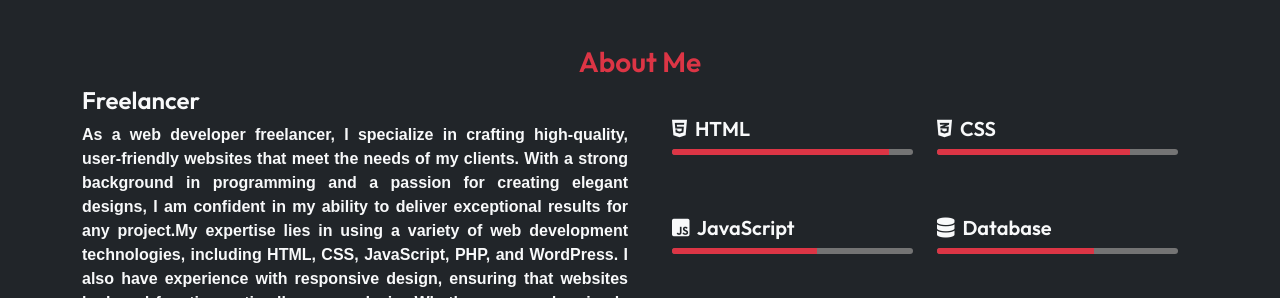
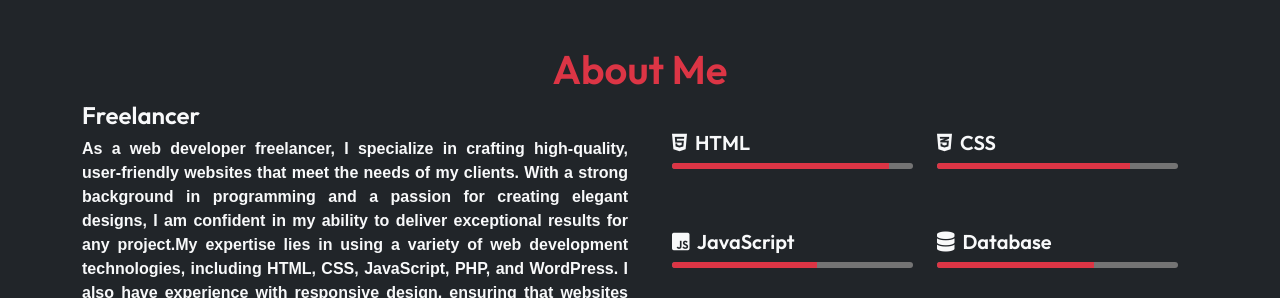
Before and after one commit to Adam26114/ZweAungNaingPortfolio, a plain HTML site: page index.html in a window 1280 px wide. Shown: the part 380-678 px from the top of the page. Drawn offline with nearby package versions, Linux system fonts and the light colour scheme; a web font is replaced by a local one.

Commit message:
8 Mar 2023

```diff
--- a/index.html
+++ b/index.html
@@ -120,7 +120,7 @@
 
                 <div class="row ani-top">
                     <div class="col-12">
-                        <h3 class="text-danger text-center fw-bold">About Me</h3>
+                        <h1 class="text-danger text-center fw-bold">About Me</h1>
                     </div>
                 </div>
 
```
